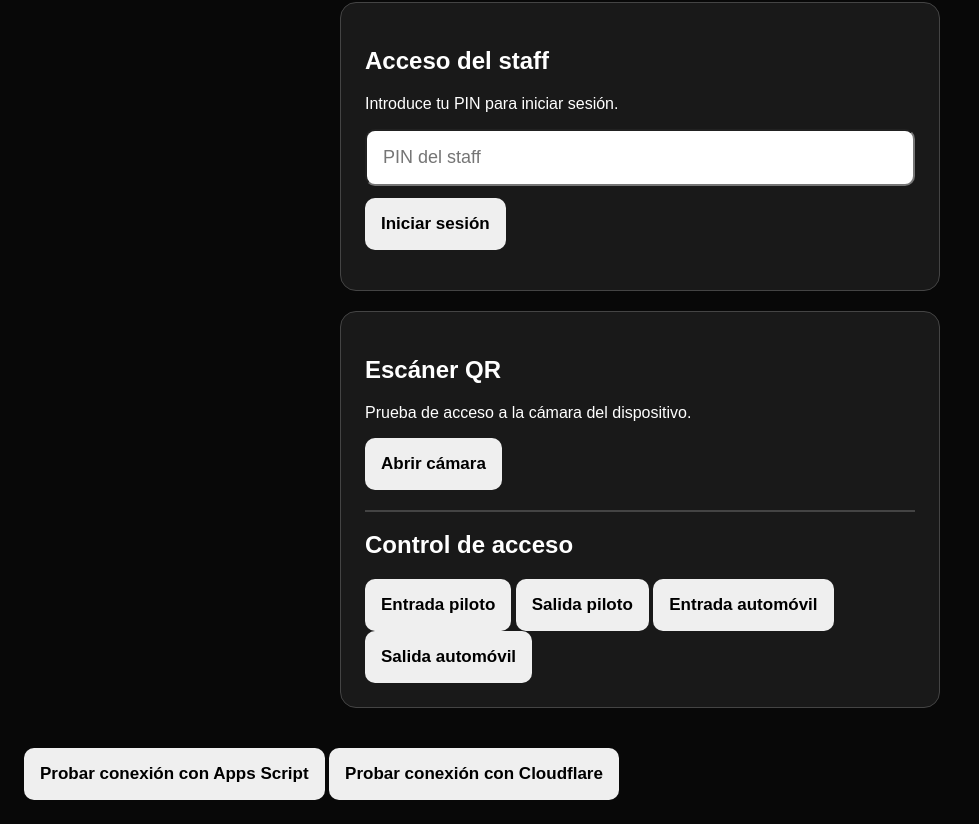
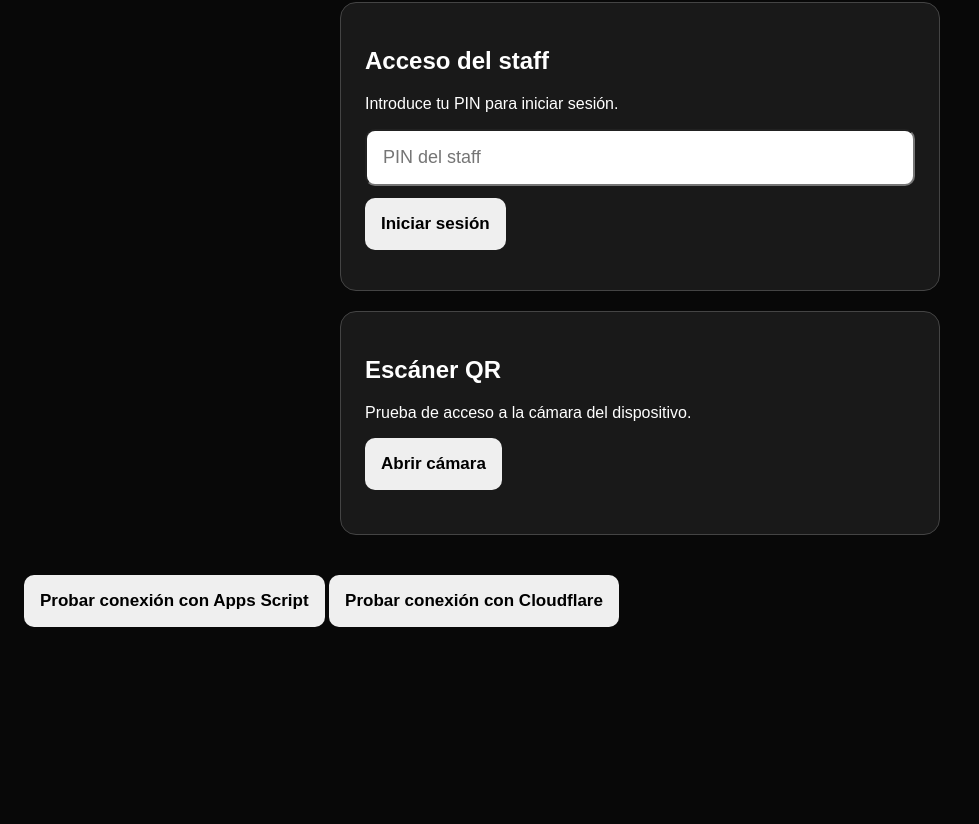
Before and after one commit to juanjomosob/time-attack-accesos-2027, a plain HTML site: page index.html in a window 1280 px wide. Shown: the part 160-984 px from the top of the page, without its empty margins (0-979 px from the left). After the commit the page ends 811 px from the top, so only its background shows below. Drawn offline with Linux system fonts and the light colour scheme.

Commit message:
Update index.html

```diff
--- a/index.html
+++ b/index.html
@@ -70,7 +70,7 @@
       <button id="start">Abrir cámara</button>
       <div id="reader"></div>
       <p id="status"></p>
-        <div id="fichaPiloto" style="display:block; margin-top:20px;">
+        <div id="fichaPiloto" style="display:none; margin-top:20px;">
   <hr style="border:1px solid #444;">
 
   <h2>Control de acceso</h2>
```
